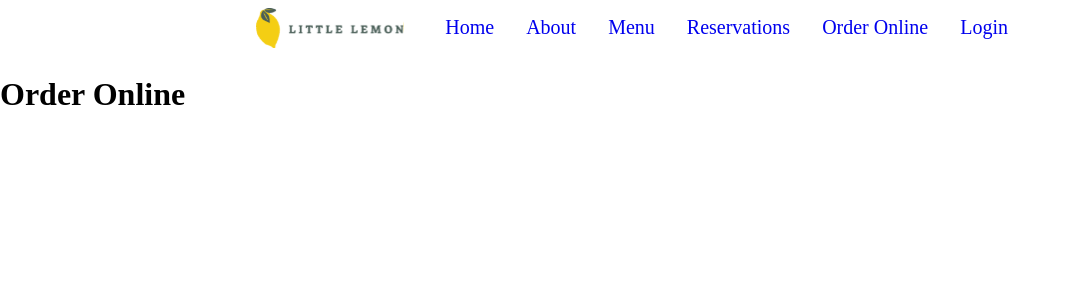
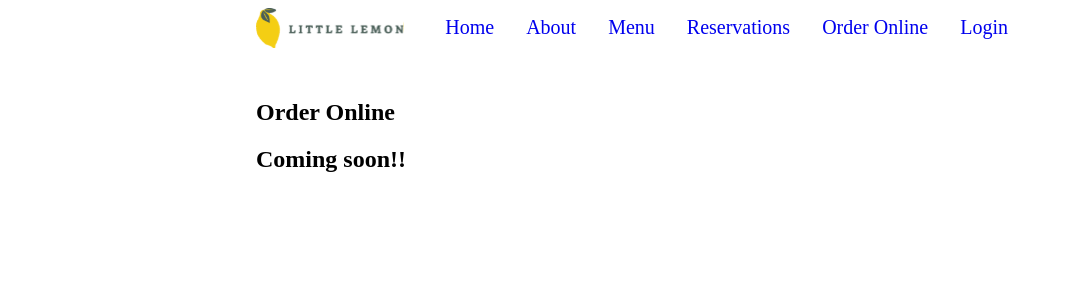
Before and after one commit to NicholasJohn16/little-lemon-reservation, a React (Create React App) app: page /order in a window 1280 px wide. Shown: the top 300 px of the page, without its empty margins (0-1070 px from the left). Built offline with nearby package versions, Linux system fonts and the light colour scheme.

Commit message:
add order online page

```diff
--- a/src/pages/OrderOnline.js
+++ b/src/pages/OrderOnline.js
@@ -1,6 +1,12 @@
+import '../assets/Specials.css';
+
 function OrderOnline() {
     return (
-        <h1>Order Online</h1>
+        <section className="specials">
+            <h1>Order Online</h1>
+
+            <h2>Coming soon!!</h2>
+        </section>
     )
 }
 
```
